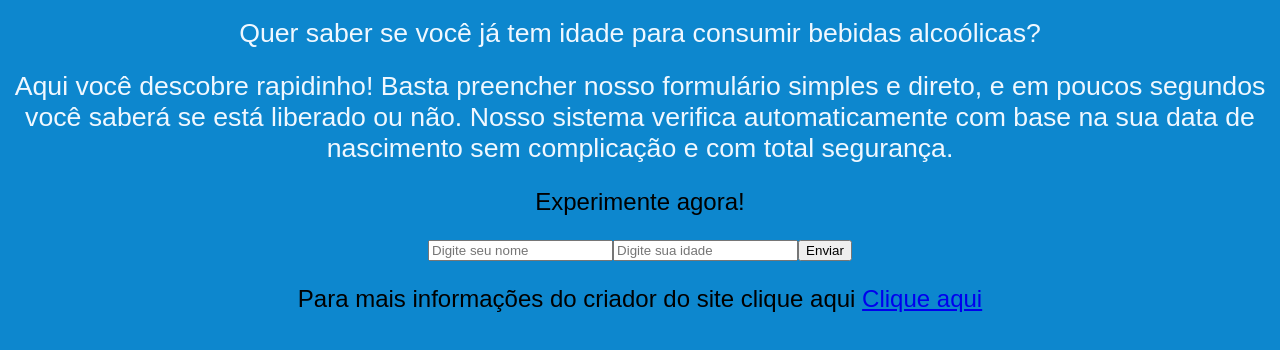
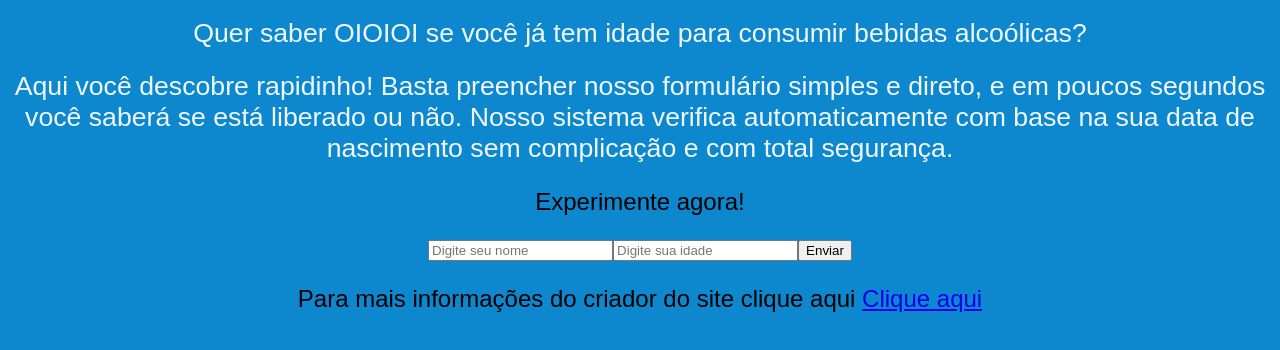
Before and after one commit to iurihildebrand/Site-Forms, a plain HTML site: page index.html in a window 1280 px wide. Drawn offline with Linux system fonts and the light colour scheme.

Commit message:
testando commit

```diff
--- a/index.html
+++ b/index.html
@@ -9,7 +9,7 @@
 
   <body>
     <h1>
-      Quer saber se você já tem idade para consumir bebidas alcoólicas?</h1>
+      Quer saber OIOIOI se você já tem idade para consumir bebidas alcoólicas?</h1>
       <h2>Aqui
         você descobre rapidinho! Basta preencher nosso formulário simples e
         direto, e em poucos segundos você saberá se está liberado ou não. Nosso
```
